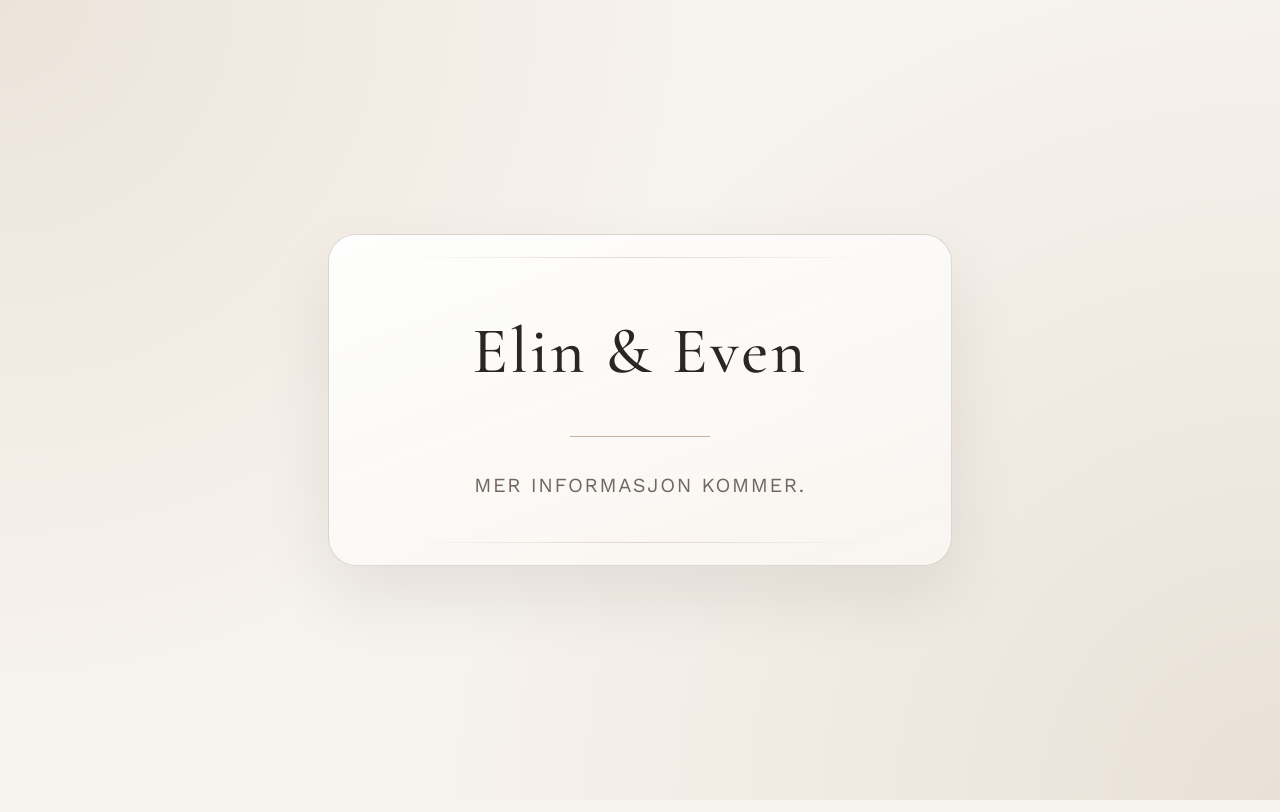
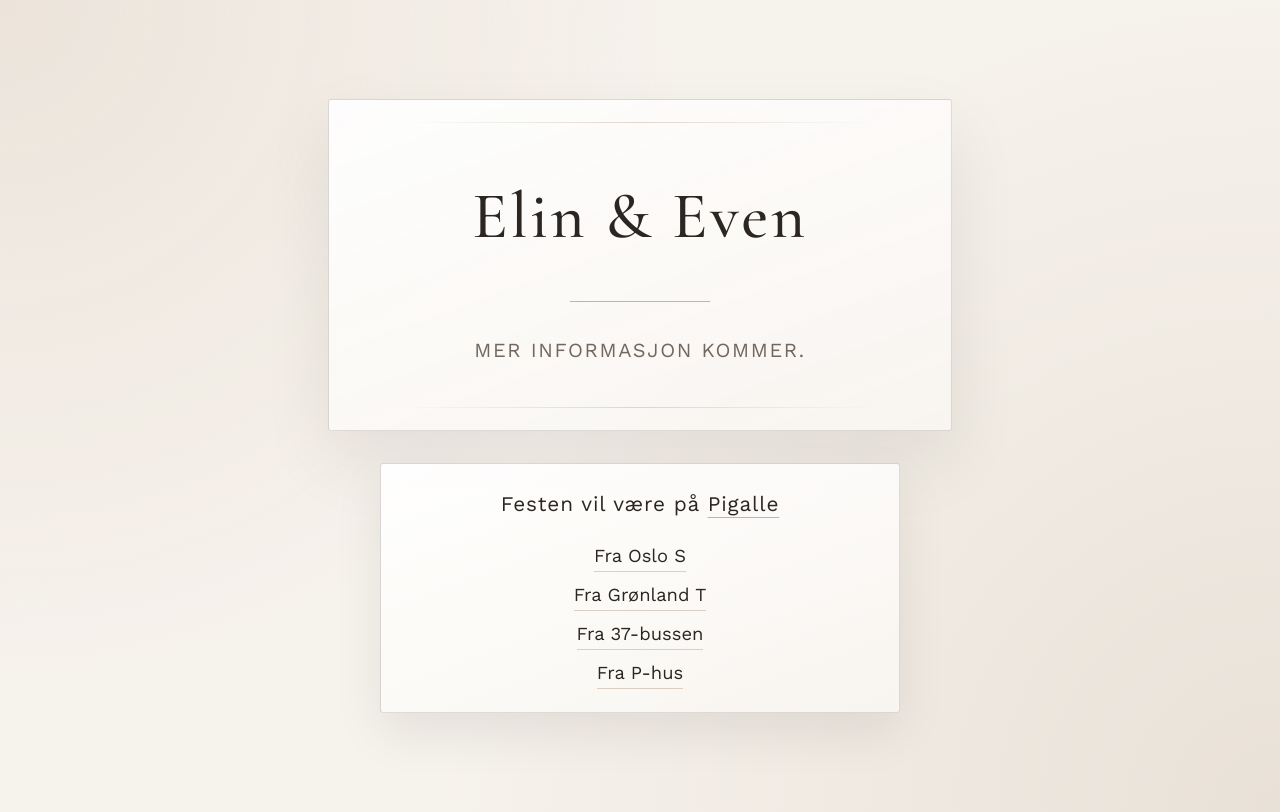
Before and after one commit to datagreier2/elinogeven, a React (Vite) app: page / in a window 1280 px wide. Built offline with nearby package versions, Linux system fonts and the light colour scheme.

Commit message:
added directions, changed corner styling

```diff
--- a/src/components/Invitation.css
+++ b/src/components/Invitation.css
@@ -7,7 +7,7 @@
 .paper {
   position: relative;
   padding: clamp(2.5rem, 6vw, 4rem) clamp(1.5rem, 6vw, 4rem);
-  border-radius: 28px;
+  border-radius: 3px;
   border: 1px solid var(--color-border);
   background: linear-gradient(160deg, rgba(255, 255, 255, 0.9), rgba(248, 245, 240, 0.95));
   box-shadow: 0 30px 70px rgba(22, 16, 10, 0.08);
@@ -59,6 +59,75 @@
   color: var(--color-muted);
 }
 
+.location-card {
+  margin: 2rem auto 0;
+  padding: 1.5rem clamp(1rem, 4vw, 2rem);
+  border-radius: 3px;
+  border: 1px solid var(--color-border);
+  background: linear-gradient(160deg, rgba(255, 255, 255, 0.95), rgba(248, 245, 240, 0.95));
+  box-shadow: 0 20px 50px rgba(22, 16, 10, 0.08);
+  max-width: 520px;
+  text-align: center;
+}
+
+.location {
+  margin: 0;
+  font-size: clamp(1.05rem, 2.6vw, 1.3rem);
+  letter-spacing: 0.04em;
+}
+
+.location a,
+.directions a {
+  color: var(--color-ink);
+  text-decoration: none;
+  position: relative;
+}
+
+.directions a::after {
+  content: '';
+  position: absolute;
+  left: 0;
+  right: 0;
+  bottom: -6px;
+  height: 1px;
+  background: var(--color-accent);
+  opacity: 0.6;
+  transform-origin: left;
+  transform: scaleX(1);
+  transition: transform 220ms ease;
+}
+
+.directions a:hover::after,
+.directions a:focus-visible::after {
+  opacity: 1;
+}
+
+.underline {
+  text-decoration: underline;
+  text-decoration-color: var(--color-accent);
+  text-decoration-thickness: 1px;
+  text-underline-offset: 6px;
+}
+
+.directions {
+  list-style: none;
+  padding: 0;
+  margin: 1.25rem 0 0;
+  display: grid;
+  gap: 0.6rem;
+  font-size: clamp(0.95rem, 2.4vw, 1.15rem);
+  color: var(--color-muted);
+  justify-items: center;
+}
+
+[data-animate='location'] {
+  animation-delay: 320ms;
+}
+
+[data-animate='directions'] {
+  animation-delay: 420ms;
+}
+
 [data-animate] {
   opacity: 0;
   transform: translateY(14px);
--- a/src/components/Invitation.jsx
+++ b/src/components/Invitation.jsx
@@ -12,6 +12,55 @@ const Invitation = () => {
           Mer informasjon kommer.
         </p>
       </div>
+      <div className="location-card" data-animate="location">
+        <p className="location">
+          <a
+            href="https://www.olympen.no/oslo-nattklubb/"
+            target="_blank"
+            rel="noreferrer"
+          >
+            Festen vil være på <span className="underline">Pigalle</span>
+          </a>
+        </p>
+        <ul className="directions" data-animate="directions">
+          <li>
+            <a
+              href="https://maps.app.goo.gl/RXEv9XxYduyoQGoEA"
+              target="_blank"
+              rel="noreferrer"
+            >
+              Fra Oslo S
+            </a>
+          </li>
+          <li>
+            <a
+              href="https://maps.app.goo.gl/mcVQmqCnVF1BUymQ7"
+              target="_blank"
+              rel="noreferrer"
+            >
+              Fra Grønland T
+            </a>
+          </li>
+          <li>
+            <a
+              href="https://maps.app.goo.gl/euXgMbVPcnQqWapj7"
+              target="_blank"
+              rel="noreferrer"
+            >
+              Fra 37-bussen
+            </a>
+          </li>
+          <li>
+            <a
+              href="https://maps.app.goo.gl/b6yvfFBYxrg2fJxV8"
+              target="_blank"
+              rel="noreferrer"
+            >
+              Fra P-hus
+            </a>
+          </li>
+        </ul>
+      </div>
     </main>
   )
 }
```
